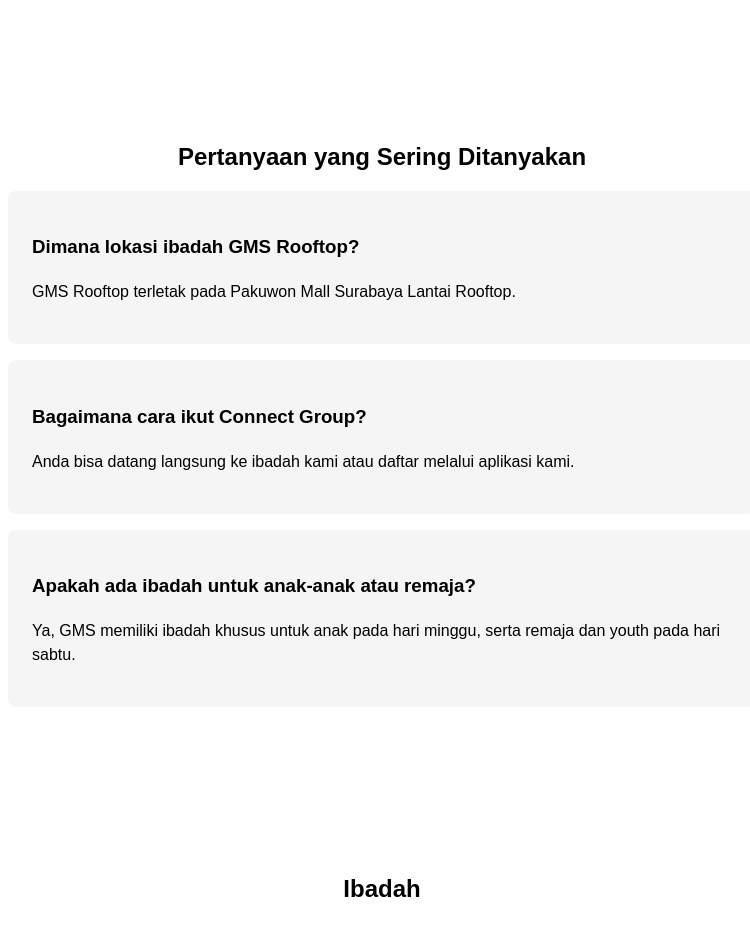
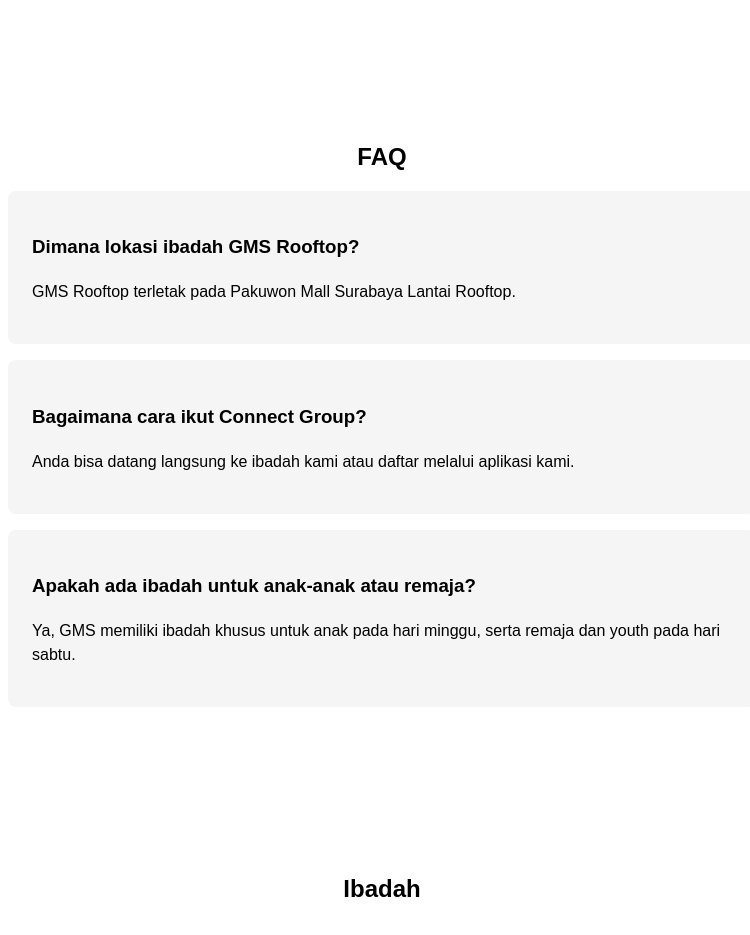
Before and after one commit to TobiasOP/GMS-Rooftop, a plain HTML site: page index.html in a window 1280 px wide. Shown: the part 2840-3775 px from the top of the page, without its empty margins (258-1008 px from the left). Drawn offline with Linux system fonts and the light colour scheme.

Commit message:
Update index.html

```diff
--- a/index.html
+++ b/index.html
@@ -112,7 +112,7 @@
     </section>
 
     <section class="section faq">
-      <h2>Pertanyaan yang Sering Ditanyakan</h2>
+      <h2>FAQ</h2>
       <div class="card">
         <h3>Dimana lokasi ibadah GMS Rooftop?</h3>
         <p>GMS Rooftop terletak pada Pakuwon Mall Surabaya Lantai Rooftop.</p>
```
